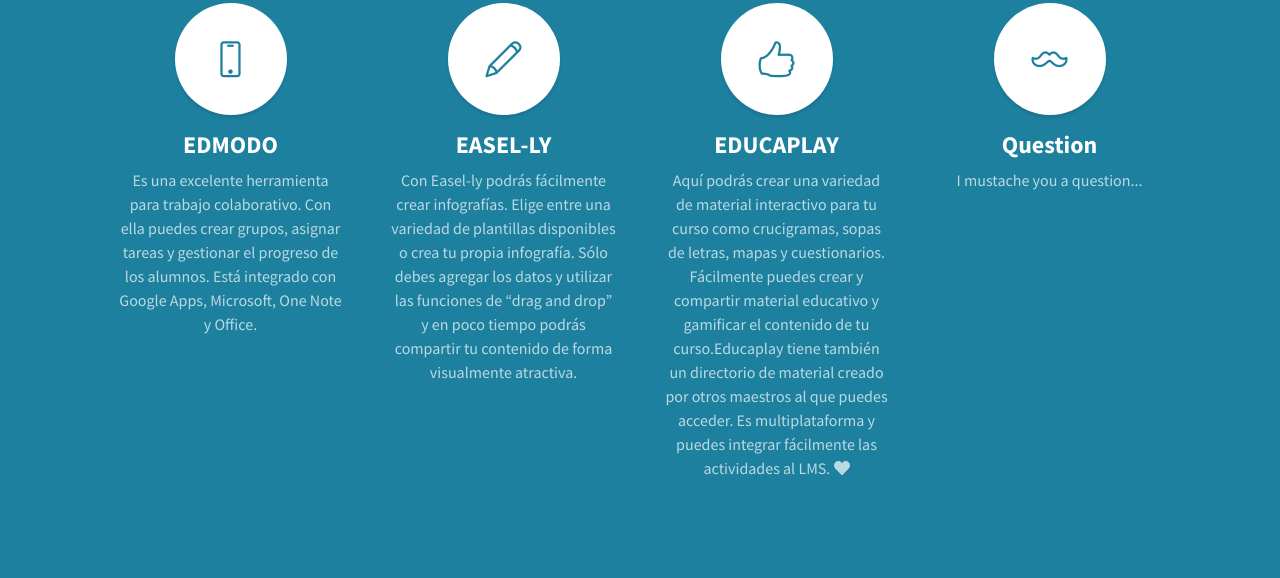
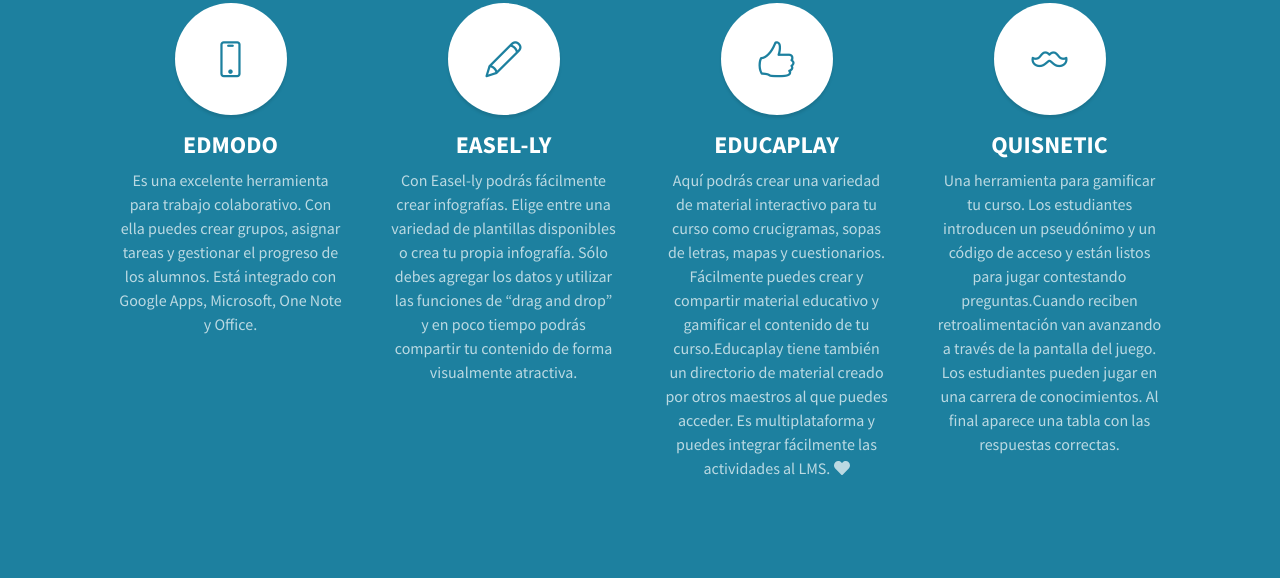
Before and after one commit to YackyVasquez/EDUCACION, a plain HTML site: page index.html in a window 1280 px wide. Shown: the part 1592-2170 px from the top of the page. Drawn offline with nearby package versions, Linux system fonts and the light colour scheme.

Commit message:
Update index.html

```diff
--- a/index.html
+++ b/index.html
@@ -83,8 +83,8 @@
                     </div>
                     <div class="col-lg-3 col-md-6">
                         <span class="service-icon rounded-circle mx-auto mb-3"><i class="icon-mustache"></i></span>
-                        <h4><strong>Question</strong></h4>
-                        <p class="text-faded mb-0">I mustache you a question...</p>
+                        <h4><strong>QUISNETIC</strong></h4>
+                        <p class="text-faded mb-0">Una herramienta para gamificar tu curso. Los estudiantes introducen un pseudónimo y un código de acceso y están listos para jugar contestando preguntas.Cuando reciben retroalimentación van avanzando a través de la pantalla del juego. Los estudiantes pueden jugar en una carrera de conocimientos. Al final aparece una tabla con las respuestas correctas.</p>
                     </div>
                 </div>
             </div>
```
